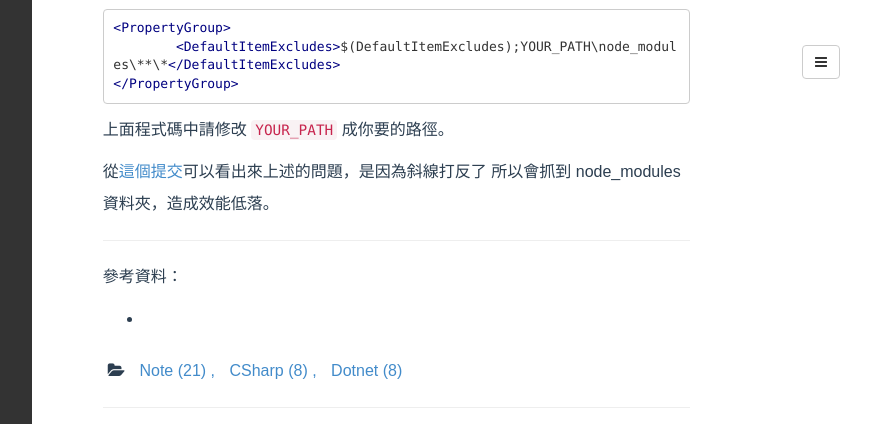
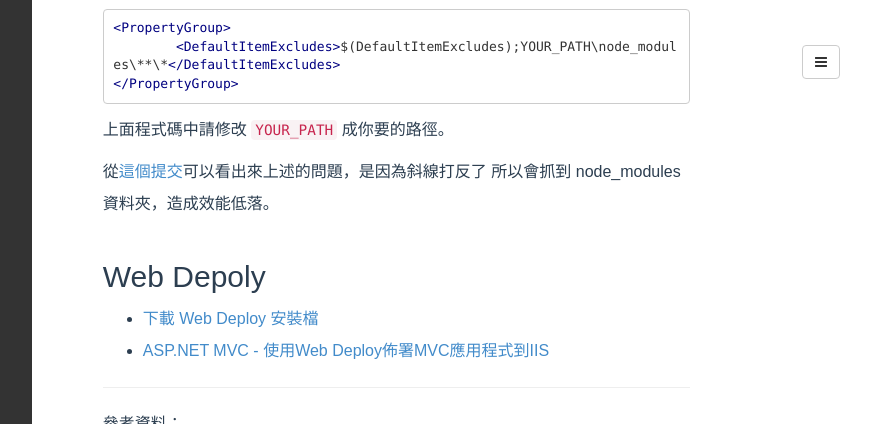
Before and after one commit to poychang/poychang.github.io, a Jekyll site: the page built from _posts/1970-01-01-note-dotnet-core.md, in a window 1280 px wide and 900 px high, scrolled down 4640 px, cut to the strip 0-424 px from the top of the window. Shown: the whole strip, without its empty margins (395-1266 px from the left). Built offline with Jekyll 4.4.1, drawn with Linux system fonts in a browser that asks for light colours; some web fonts are replaced; comment, search, counter and statistics services are not loaded.

Commit message:
alter note

```diff
--- a/_posts/1970-01-01-note-dotnet-core.md
+++ b/_posts/1970-01-01-note-dotnet-core.md
@@ -229,6 +229,11 @@ System.Diagnostics.Debug.WriteLine(sw.Elapsed.TotalSeconds.ToString());
 
 從[這個提交](https://github.com/aspnet/websdk/commit/771888b40c9947b86af443238ca9427a10bf23a5#diff-81c6e234d77bce12b4c645c597b860cb)可以看出來上述的問題，是因為斜線打反了 所以會抓到 node_modules 資料夾，造成效能低落。
 
+## Web Depoly
+
+* [下載 Web Deploy 安裝檔](https://www.microsoft.com/zh-tw/download/details.aspx?id=43717)
+* [ASP.NET MVC - 使用Web Deploy佈署MVC應用程式到IIS](http://blog.sanc.idv.tw/2014/08/aspnet-web-deploymvciis.html)
+
 ----------
 
 參考資料：
```
